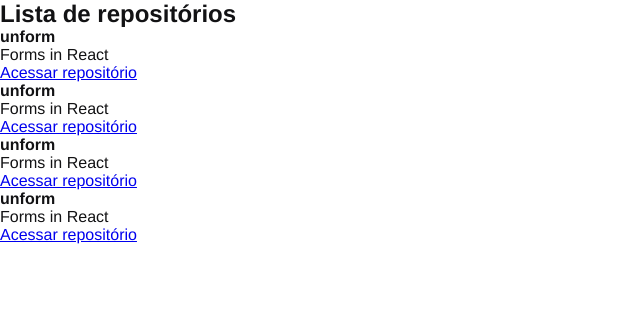
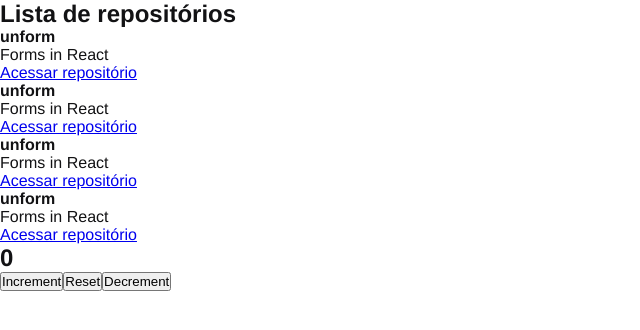
Before and after one commit to eduutorres/01-github-explorer, a React app: page / in a window 1280 px wide. Shown: the top 330 px of the page, without its empty margins (0-640 px from the left). Built offline with nearby package versions, Linux system fonts and the light colour scheme.

Commit message:
Estado do componente

```diff
--- a/src/App.jsx
+++ b/src/App.jsx
@@ -1,8 +1,12 @@
+import { Counter } from './components/Counter';
 import { RepositoryList } from './components/RepositoryList';
 import './styles/global.scss';
 
 export function App() {
   return (
-    <RepositoryList/>
-  )
+    <>
+      <RepositoryList />
+      <Counter />
+    </>
+  );
 }
--- /dev/null
+++ b/src/components/Counter.jsx
@@ -0,0 +1,32 @@
+import { useState } from 'react';
+
+export function Counter() {
+  const [counter, setCounter] = useState(0);
+
+  function increment() {
+    setCounter(counter + 1);
+  }
+
+  function decrement() {
+    setCounter(counter - 1);
+  }
+
+  function reset() {
+    setCounter(0);
+  }
+
+  return (
+    <div>
+      <h2>{counter}</h2>
+      <button type="button" onClick={increment}>
+        Increment
+      </button>
+      <button type="button" onClick={reset}>
+        Reset
+      </button>
+      <button type="button" onClick={decrement}>
+        Decrement
+      </button>
+    </div>
+  );
+}
```
